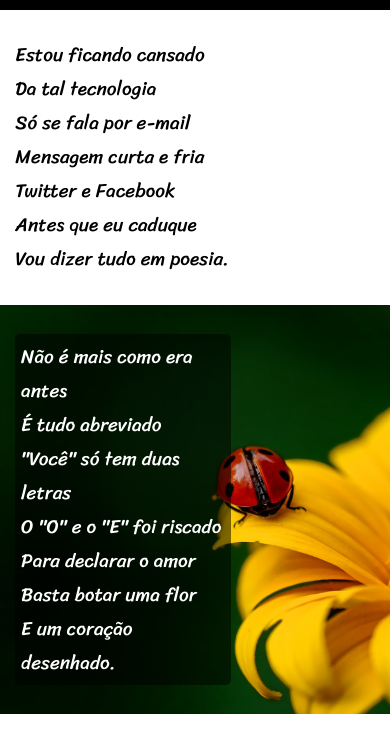
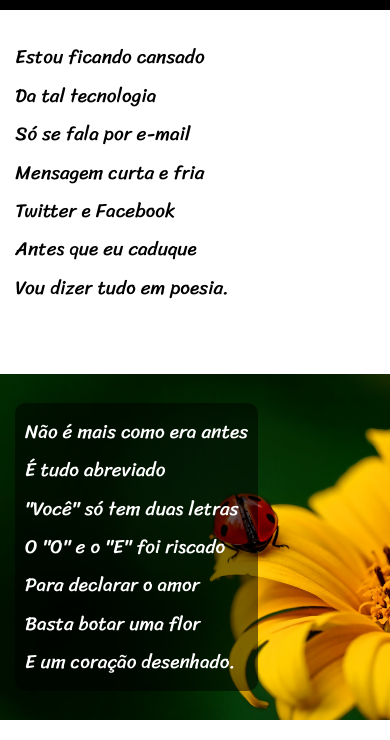
Before and after one commit to joseisaacpy/projeto-cordel-cursoemvideo, a plain HTML site: page index.html in a window 390 px wide. Shown: the part 67-807 px from the top of the page. Drawn offline with Linux system fonts and the light colour scheme.

Commit message:
Remove div e adiciona fundo ao parágrafo.

```diff
--- a/index.html
+++ b/index.html
@@ -43,7 +43,7 @@
         </section>
         <!-- section img -->
         <section class="sec-imagem" id="img1">
-            <div class="fundo">
+            <!-- <div class="fundo"> -->
             <p>
                 Não é mais como era antes
                 <br />
@@ -59,7 +59,7 @@
                 <br />
                 E um coração desenhado.
             </p>
-            </div>
+            <!-- </div> -->
         </section>
         <!-- section texto -->
         <section class="sec-texto" id="">
@@ -79,7 +79,6 @@
                 Ele vale um alto preço.
                 <br />
             </p>
-            <br />
             <p>
                 Pra piorar a liguagem
                 <br />
@@ -98,7 +97,7 @@
         </section>
         <!-- section img -->
         <section class="sec-imagem" id="img2">
-            <div class="fundo">
+            <!-- <div class="fundo"> -->
             <p>
                 Tenho saudade das cartas
                 <br />
@@ -114,7 +113,7 @@
                 <br />
                 Nas linhas do coração.
             </p>
-            </div>
+            <!-- </div> -->
         </section>
         <!-- section texto -->
         <section class="sec-texto" id="">
@@ -134,7 +133,6 @@
                 Da tecnologia do agora.
                 <br />
             </p>
-            <br />
             <p>
                 Felizmente, pra orar
                 <br />
--- a/style.css
+++ b/style.css
@@ -56,9 +56,22 @@ main {
 }
 /* setion geral */
 section {
+  padding-top: 10vh;
+  padding-bottom: 10vh;
+  line-height: 2em;
   padding: 1.5em 0.8em;
   font-size: 3em;
   font-family: var(--font2);
+}
+section.sec-texto p {
+  padding-bottom: 2em;
+}
+section.sec-imagem p {
+  padding: 0.5em;
+  border-radius: 10px;
+  background-color: rgba(0, 0, 0, 0.5);
+  color: var(--corBranca);
+  display: inline-block;
 }
 /* section texto */
 .sec-texto {
@@ -71,13 +84,6 @@ section.sec-imagem#img1 {
 section.sec-imagem#img2 {
   background: url(./imagens/background002.jpg) no-repeat center center / cover
     fixed;
-}
-section.sec-imagem div.fundo {
-  background-color: rgba(0, 0, 0, 0.5);
-  color: #fff;
-  width: 50%;
-  padding: 0.3em 0 0.3em 0.3em;
-  border-radius: 5px;
 }
 /* footer */
 footer {
@@ -114,9 +120,6 @@ footer p a:hover {
   footer {
     font-size: 0.8em;
   }
-  section.sec-imagem div.fundo {
-    width: 65%;
-  }
   /* mobile L */
 }
 @media (max-width: 425px) and (max-width: 390px) {
@@ -124,7 +127,4 @@ footer p a:hover {
   main {
     font-size: 0.4em;
   }
-  section.sec-imagem div.fundo {
-    width: 60%;
-  }
 }
```
Lines whose indentation alone changed are shown as unchanged.
